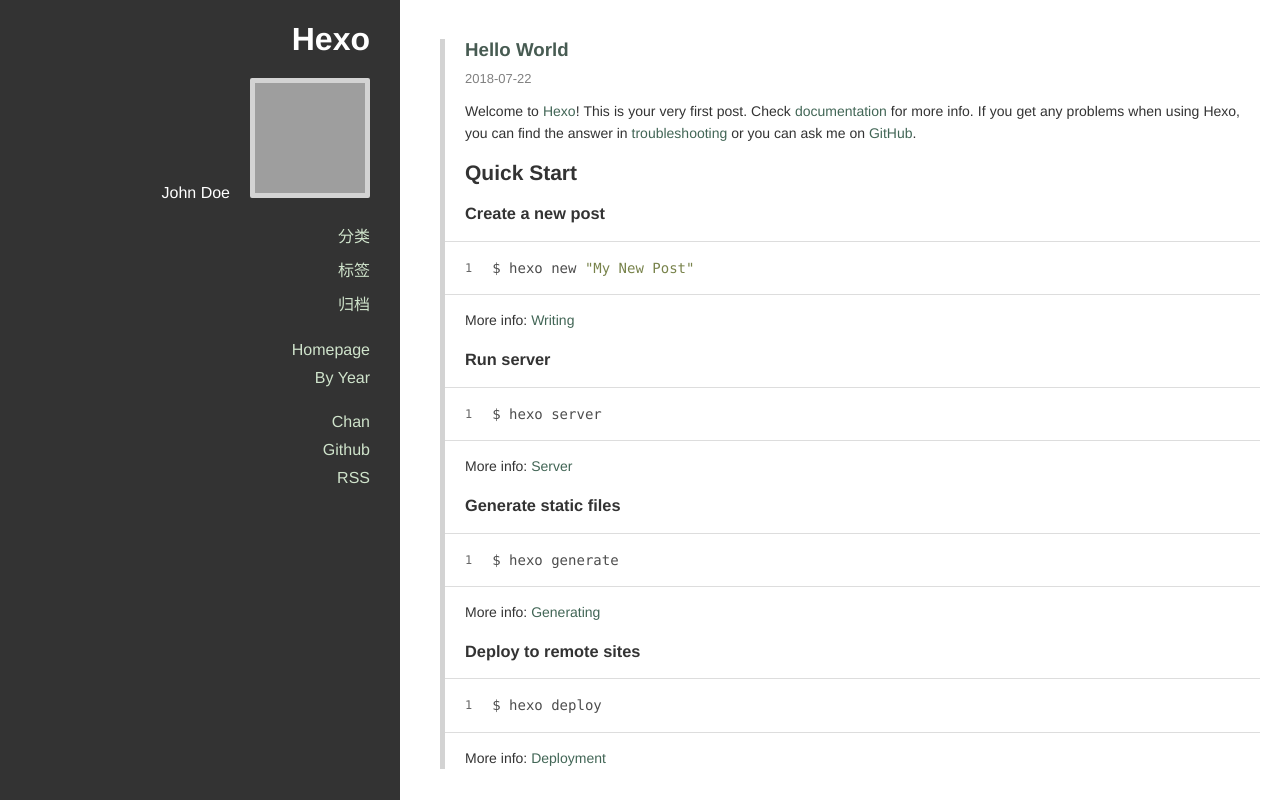
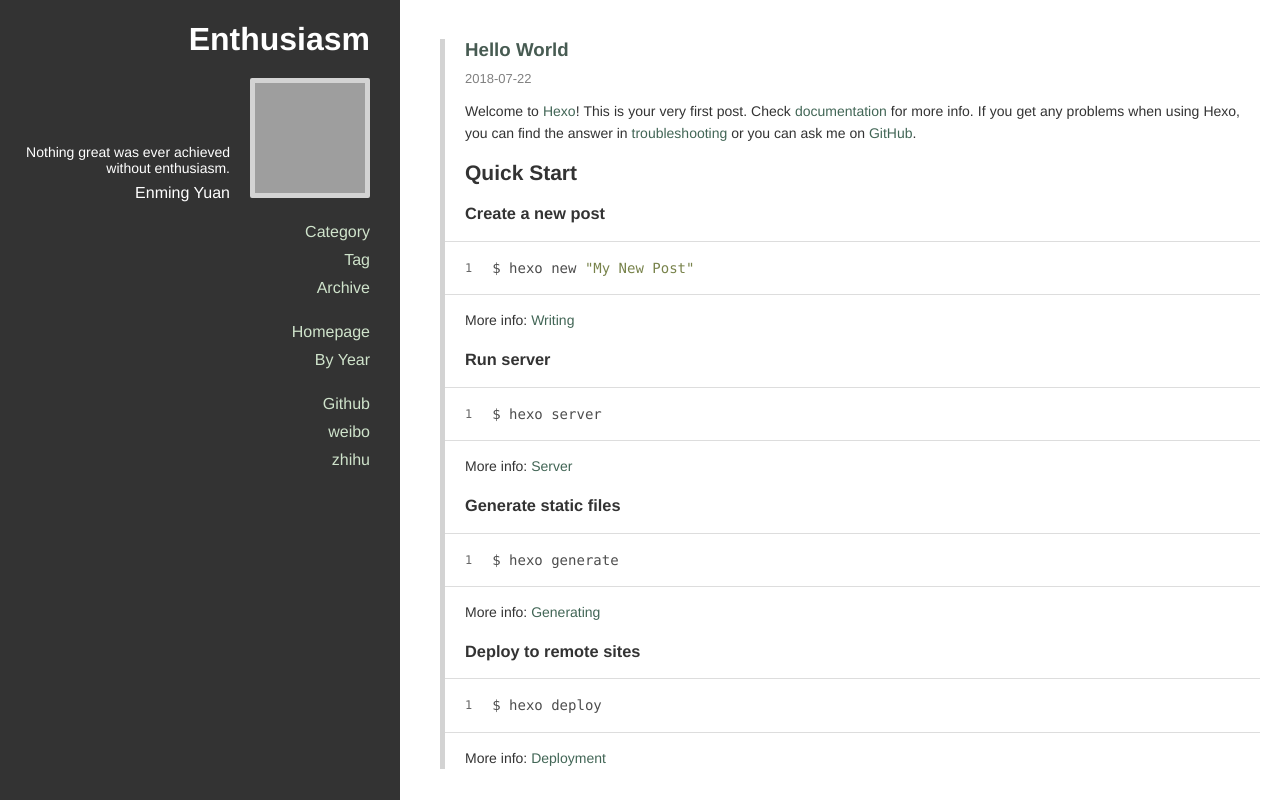
Before and after one commit to yuanenming/yuanenming.github.io, a plain HTML site: page index.html in a window 1280 px wide. Drawn offline with nearby package versions, Linux system fonts and the light colour scheme; grey boxes are pictures that could not be loaded.

Commit message:
Site updated: 2018-07-23 15:29:19

```diff
--- a/index.html
+++ b/index.html
@@ -8,20 +8,24 @@
 
 <title>
 
-    Hexo
+    Enthusiasm
 
 </title>
 
+<meta name="description" content="Nothing great was ever achieved without enthusiasm.">
+<meta name="keywords" content="Machine Learning, Bioinformatics">
 <meta property="og:type" content="website">
-<meta property="og:title" content="Hexo">
+<meta property="og:title" content="Enthusiasm">
 <meta property="og:url" content="http://yoursite.com/index.html">
-<meta property="og:site_name" content="Hexo">
+<meta property="og:site_name" content="Enthusiasm">
+<meta property="og:description" content="Nothing great was ever achieved without enthusiasm.">
 <meta property="og:locale" content="default">
 <meta name="twitter:card" content="summary">
-<meta name="twitter:title" content="Hexo">
+<meta name="twitter:title" content="Enthusiasm">
+<meta name="twitter:description" content="Nothing great was ever achieved without enthusiasm.">
 
 
-  <link rel="alternative" href="/atom.xml" title="Hexo" type="application/atom+xml">
+  <link rel="alternative" href="/atom.xml" title="Enthusiasm" type="application/atom+xml">
 
 
 
@@ -48,19 +52,21 @@
     <span class="icon-bar"></span>
     <span class="icon-bar"></span>
   </button>
-  <a class="title" href="/">Hexo</a>
+  <a class="title" href="/">Enthusiasm</a>
 </div>
 
   <div class="main-container">
     <div class="sidebar">
   <div class="header">
-    <h1 class="title"><a href="/">Hexo</a></h1>
+    <h1 class="title"><a href="/">Enthusiasm</a></h1>
 
     <div class="info">
       <div class="content">
 
+          <div class="description">Nothing great was ever achieved without enthusiasm.</div>
 
-          <div class="author">John Doe</div>
+
+          <div class="author">Enming Yuan</div>
 
       </div>
 
@@ -79,21 +85,21 @@
 
 
               <li class="category-list-container">
-                <a href="javascript:;">分类</a>
+                <a href="javascript:;">Category</a>
 
               </li>
 
 
 
               <li class="tag-list-container">
-                <a href="javascript:;">标签</a>
+                <a href="javascript:;">Tag</a>
 
               </li>
 
 
 
               <li class="archive-list-container">
-                <a href="javascript:;">归档</a>
+                <a href="javascript:;">Archive</a>
                 <ul class="archive-list"><li class="archive-list-item"><a class="archive-list-link" href="/archives/2018/">2018</a><span class="archive-list-count">1</span></li></ul>
               </li>
 
@@ -120,19 +126,19 @@
 
 
               <li>
-                <a href="https://github.com/denjones/hexo-theme-chan" title="Chan" target="_blank" rel="noopener">Chan</a>
+                <a href="https://github.com/yuanenming" title="Github" target="_blank" rel="noopener">Github</a>
               </li>
 
 
 
               <li>
-                <a href="https://github.com/denjones" title="Github" target="_blank" rel="noopener">Github</a>
+                <a href="https://weibo.com/u/5022114373" title="weibo" target="_blank" rel="noopener">weibo</a>
               </li>
 
 
 
               <li>
-                <a href="/atom.xml" title="RSS">RSS</a>
+                <a href="https://www.zhihu.com/people/yuan-en-ming/activities" title="zhihu" target="_blank" rel="noopener">zhihu</a>
               </li>
 
 
@@ -199,7 +205,7 @@
 
           <div class="main-footer">
 
-    © 2018 Hexo - Powered by <a href="http://hexo.io" target="_blank">Hexo</a> - Theme <a href="https://github.com/denjones/hexo-theme-chan" target="_blank">Chan</a>
+    © 2018 Enthusiasm - Powered by <a href="http://hexo.io" target="_blank">Hexo</a> - Theme <a href="https://github.com/denjones/hexo-theme-chan" target="_blank">Chan</a>
 
 </div>
 
```
Also changed, not shown: 2018/07/22/hello-world/index.html (+17 -14 lines), archives/2018/07/index.html (+21 -15 lines), archives/2018/index.html (+21 -15 lines), archives/index.html (+21 -15 lines).
